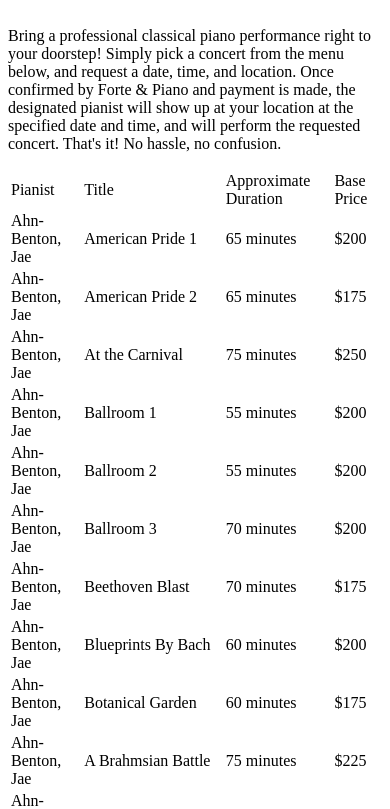
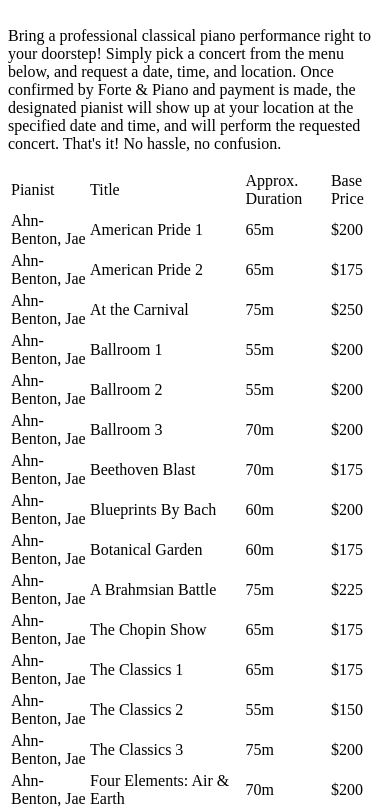
Before and after one commit to jaeahn2010/glv-music-services-v2, a React (Vite) app in the folder frontend/: page /mpcs in a window 390 px wide. Shown: the part 2771-3580 px from the top of the page. Built offline with nearby package versions, Linux system fonts and the light colour scheme; no server answers.

Commit message:
fixed responsive design issues and some text

```diff
--- a/frontend/src/components/App/index.jsx
+++ b/frontend/src/components/App/index.jsx
@@ -288,6 +288,7 @@
 				<Route path="/mpcs" element={
 					<MobilePianoConcertSeriesPage
 						isMenuOpen={isMenuOpen}
+						isMobile={isMobile}
 						allMusicians={allMusicians}
 						loginStatus={loginStatus}
 						states={states}
@@ -319,7 +320,7 @@
 				<div className='fixed bottom-5 left-5 w-[50px] h-[50px] bg-gradient-to-r from-stone-600 via-stone-400 to-stone-600 rounded-full flex align-center justify-center cursor-pointer hover:animate-bounce hover:bg-gradient-to-r hover:from-amber-500 hover:via-amber-300 hover:to-amber-500 z-10'>
 					<Link to="/cart"><img src={cartIcon} className="rounded-full p-1 cursor-pointer"/></Link>
 				</div>
-				<p className="fixed bottom-4 left-[4%] bg-red-300 rounded-full w-[22.5px] h-[20px] z-10 text-center pb-6">{userCart.length}</p>
+				<p className="fixed bottom-4 left-[14%] lg:left-[4%] bg-red-300 rounded-full w-[22.5px] h-[20px] z-10 text-center pb-6">{userCart.length}</p>
 			</>
 			: ''
 			}
--- a/frontend/src/components/MobilePianoConcertSeriesPage/index.jsx
+++ b/frontend/src/components/MobilePianoConcertSeriesPage/index.jsx
@@ -812,14 +812,14 @@
 
 const concertObjs = availableConcerts.map(concert => new Concert ('Ahn-Benton, Jae', concert[0], concert[1], concert[2], concert[3], concert[4], concert[5]))
 let tdStyle = 'border border-stone-800 text-center py-1'
-let btnStyle = 'w-1/2 lg:w-3/4 border border-stone-800 rounded-xl p-2 m-3 hover:bg-amber-300 hover:text-stone-800'
+let btnStyle = 'w-3/4 lg:w-3/4 border border-stone-800 rounded-xl p-2 m-3 hover:bg-amber-300 hover:text-stone-800'
 let modalStyle = 'absolute w-full lg:w-3/4 lg:left-[12.5%] border border-stone-800 flex flex-col justify-center items-center bg-stone-300 rounded-3xl'
 let liStyle = 'my-4'
 let divStyle = 'w-full lg:w-11/12 mx-auto flex'
 let labelStyle = 'w-1/3 lg:w-1/2 text-right m-2'
 let inputStyle = 'w-2/3 lg:w-1/2 text-left m-2 p-1 bg-stone-200 text-stone-800 rounded-lg'
 
-export default function MobilePianoConcertSeriesPage({ isMenuOpen, allMusicians, loginStatus, states, scrollToTop, userType }) {
+export default function MobilePianoConcertSeriesPage({ isMenuOpen, isMobile, allMusicians, loginStatus, states, scrollToTop, userType }) {
     const [showDetails, setShowDetails] = useState(false)
     const [showScheduleModal, setShowScheduleModal] = useState(false)
     const [currentConcert, setCurrentConcert] = useState(concertObjs[0])
@@ -924,7 +924,7 @@
                         } else {
                             alert('Please log in as a client to order a concert.')
                         }
-                    }}>ADD THIS CONCERT TO CART</button>
+                    }}>REQUEST THIS CONCERT</button>
                     <button className={btnStyle} onClick={() => {
                         setShowDetails(false)
                     }}>CLOSE</button>
@@ -1082,7 +1082,7 @@
                     <tr className="font-bold border border-stone-800 bg-gradient-to-r from-stone-300 via-stone-400 to-stone-300" >
                         <td className={tdStyle + ' w-[25%] lg:w-[20%]'}>Pianist</td>
                         <td className={tdStyle + ' w-[35%] lg:w-[45%]'}>Title</td>
-                        <td className={tdStyle + ' w-[25%] lg:w-[20%]'}>Approximate Duration</td>
+                        <td className={tdStyle + ' w-[15%] lg:w-[20%]'}>{isMobile ? 'Approx.' : 'Approximate'} Duration</td>
                         <td className={tdStyle + ' w-[15%] lg:w-[10%]'}>Base Price</td>
                     </tr>
                 </thead>
@@ -1094,7 +1094,7 @@
                     }}>
                         <td className={tdStyle}>{concert.pianist}</td>
                         <td className={tdStyle}>{concert.title}</td>
-                        <td className={tdStyle}>{concert.duration} minutes</td>
+                        <td className={tdStyle}>{concert.duration}{isMobile ? 'm' : ' minutes'}</td>
                         <td className={tdStyle}>${concert.basePrice}</td>
                     </tr>)}
                 </tbody>
--- a/frontend/src/components/PerformancesPage/index.jsx
+++ b/frontend/src/components/PerformancesPage/index.jsx
@@ -59,11 +59,11 @@
             {performances.length
             ? <section className="career-items my-24 min-h-[25rem]">
                 {performances.map((performance, index) =>
-                    <div key={index} className='card-flip flex my-10 w-11/12 md:w-3/4 h-[15rem] md:h-[20rem] mx-auto border border-stone-800 rounded-xl bg-gradient-to-r from-stone-300 via-stone-400 to-stone-300'>
+                    <div key={index} className='card-flip flex my-10 w-11/12 md:w-3/4 h-[20rem] md:h-[25rem] mx-auto border border-stone-800 rounded-xl bg-gradient-to-r from-stone-300 via-stone-400 to-stone-300'>
                         <div className="card-front flex w-full">
                             <div className="w-full flex flex-col items-center justify-center">
-                                <p className="text-lg lg:text-2xl underline text-center">{performance.title}</p>
-                                <div className='lg:flex lg:justify-between lg:items-center w-11/12 lg:w-5/6 my-8 text-sm lg:text-xl'>
+                                <p className="text-2xl lg:text-3xl underline text-center">{performance.title}</p>
+                                <div className='lg:flex lg:justify-between lg:items-center w-11/12 lg:w-5/6 my-8 text-lg lg:text-xl'>
                                     <div className='text-center my-2'>
                                         <p>{performance.locationName}</p>
                                         <p>({performance.city}, {performance.state})</p>
@@ -78,7 +78,8 @@
                                         <p>{nonMilitaryTime(performance.time)}</p>
                                     </div>
                                 </div>
-                                <p className='lg:text-lg'>Featured Forte & Piano Musician(s): {performance.featuredGLVMSMusicians.map((musicianId, index) => {
+                                <p className='text-center text-sm lg:text-lg'>Featured Forte & Piano Musician(s):</p>
+                                <p className='text-center text-base lg:text-lg font-bold'>{performance.featuredGLVMSMusicians.map((musicianId, index) => {
                                     let musician = musicians.find(musician => musician._id === musicianId)
                                     return musician
                                     ? <span key={musician._id}>{index === performance.featuredGLVMSMusicians.length - 1 ? `${musician.firstName} ${musician.lastName}` : `${musician.firstName} ${musician.lastName}, `}</span>
```
